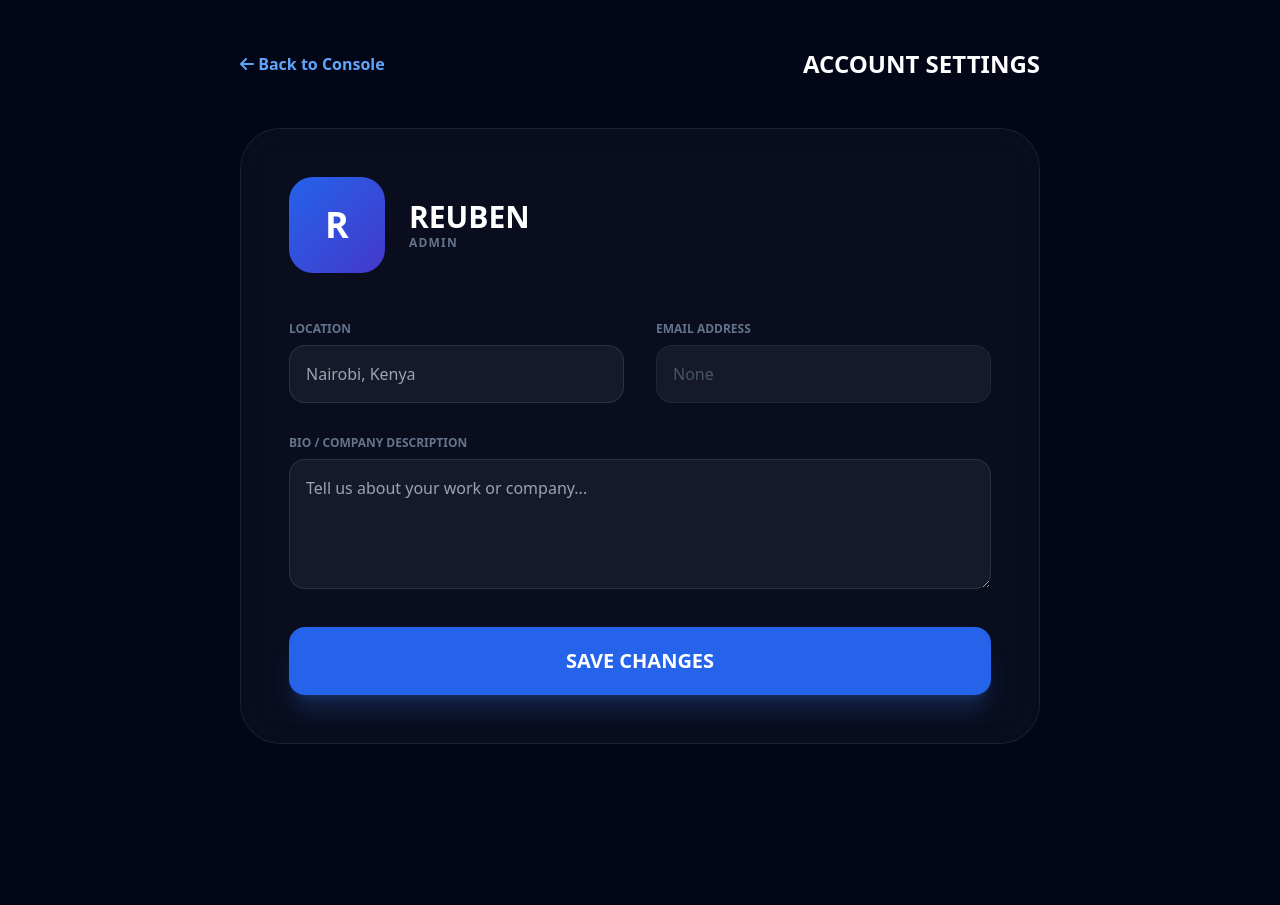
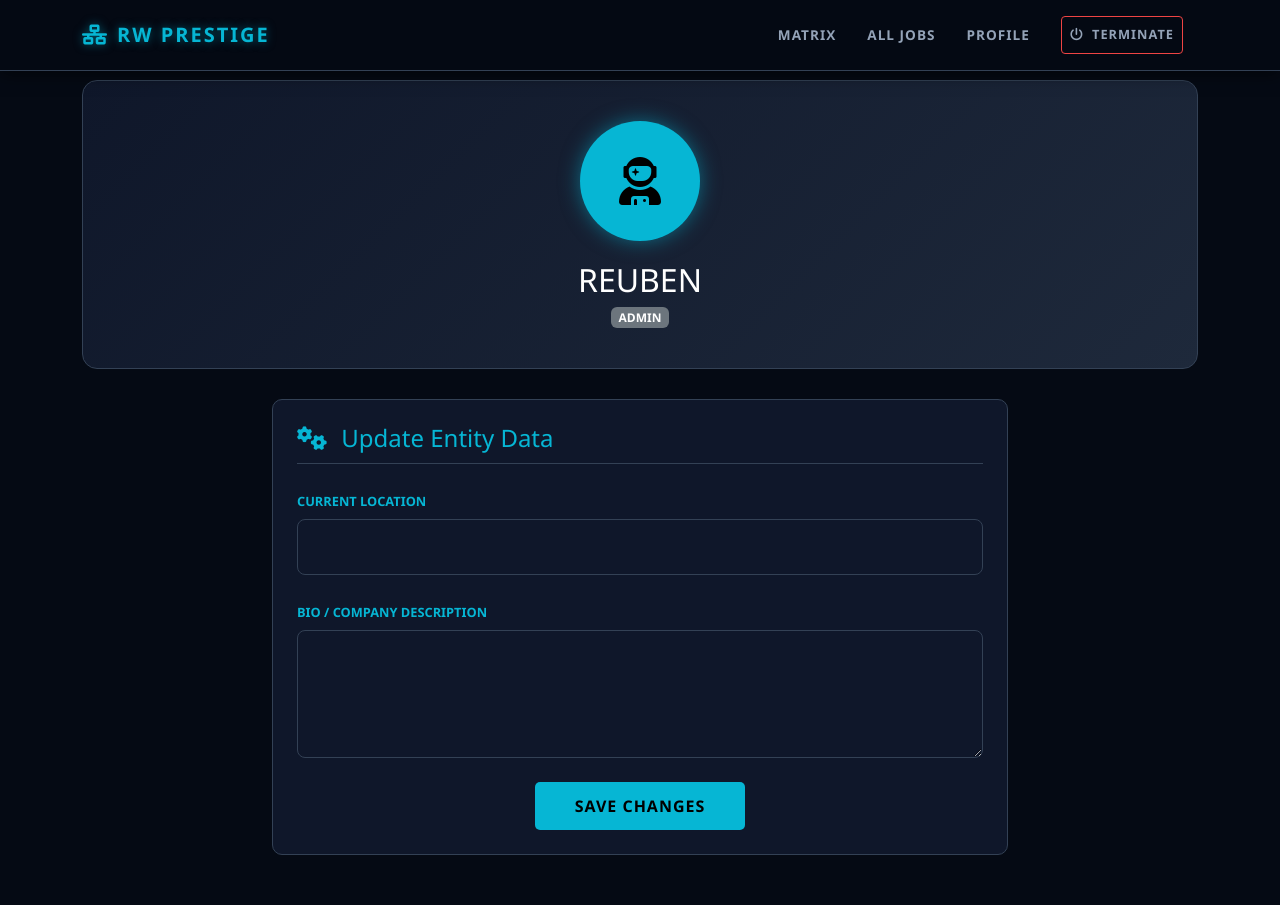
Before and after one commit to reubenwaithaka839-crypto/ute-web, a Flask app: page /profile in a window 1280 px wide. Before the commit the page ends 744 px from the top, so only its background shows below. Run offline with Flask 3, Linux system fonts and the light colour scheme; the visitor is signed in with stand-in values (Sample User, id 1); data comes from the database, SQL or seed files in the repository; some libraries are stand-ins or nearby versions.

Commit message:
Update profile page with Bootstrap and new styles

```diff
--- a/templates/profile.html
+++ b/templates/profile.html
@@ -3,54 +3,215 @@
 <head>
     <meta charset="UTF-8">
     <meta name="viewport" content="width=device-width, initial-scale=1.0">
-    <title>Profile | UTE_WEB</title>
-    <script src="https://cdn.tailwindcss.com"></script>
+    <title>RW Prestige - Profile</title>
+    <link href="https://cdn.jsdelivr.net/npm/bootstrap@5.3.0/dist/css/bootstrap.min.css" rel="stylesheet">
     <link rel="stylesheet" href="https://cdnjs.cloudflare.com/ajax/libs/font-awesome/6.0.0/css/all.min.css">
-    <style>.glass { background: rgba(255, 255, 255, 0.03); backdrop-filter: blur(15px); border: 1px solid rgba(255, 255, 255, 0.08); }</style>
+    <style>
+        :root {
+            --bg-dark: #050a14;
+            --panel-bg: #0f172a;
+            --accent-cyan: #06b6d4;
+        }
+
+        body {
+            background-color: var(--bg-dark);
+            color: #e2e8f0;
+            font-family: 'Segoe UI', sans-serif;
+            padding-top: 80px;
+            padding-bottom: 50px;
+        }
+
+        /* --- NAVBAR STYLES (SAME AS DASHBOARD) --- */
+        .navbar {
+            background: rgba(5, 10, 20, 0.95) !important;
+            border-bottom: 1px solid #334155;
+            box-shadow: 0 4px 15px rgba(0,0,0,0.5);
+            padding: 15px 0;
+        }
+
+        .navbar-brand {
+            color: var(--accent-cyan) !important;
+            font-weight: 900;
+            text-transform: uppercase;
+            letter-spacing: 2px;
+            text-shadow: 0 0 10px rgba(6, 182, 212, 0.5);
+        }
+
+        .nav-link {
+            color: #94a3b8 !important;
+            transition: all 0.3s ease;
+            text-transform: uppercase;
+            font-size: 0.85rem;
+            letter-spacing: 1px;
+            margin-right: 15px;
+            font-weight: 600;
+        }
+
+        .nav-link:hover, .nav-link.active {
+            color: var(--accent-cyan) !important;
+            text-shadow: 0 0 8px var(--accent-cyan);
+            transform: translateY(-2px);
+        }
+
+        /* --- LOGOUT BUTTON (RED GLOW) --- */
+        .btn-logout {
+            border: 1px solid #ef4444;
+            color: #ef4444;
+            padding: 8px 20px;
+            border-radius: 4px;
+            transition: all 0.3s;
+            text-transform: uppercase;
+            font-size: 0.8rem;
+            letter-spacing: 1px;
+            font-weight: 700;
+        }
+
+        .btn-logout:hover {
+            background: #ef4444;
+            color: #fff !important;
+            box-shadow: 0 0 20px #ef4444;
+            transform: scale(1.05);
+        }
+
+        /* --- PROFILE CARD STYLES --- */
+        .profile-header {
+            background: linear-gradient(135deg, #0f172a 0%, #1e293b 100%);
+            border: 1px solid #334155;
+            border-radius: 15px;
+            padding: 40px;
+            text-align: center;
+            margin-bottom: 30px;
+            position: relative;
+        }
+
+        .avatar-circle {
+            width: 120px;
+            height: 120px;
+            background: var(--accent-cyan);
+            border-radius: 50%;
+            margin: 0 auto 20px;
+            display: flex;
+            align-items: center;
+            justify-content: center;
+            font-size: 3rem;
+            color: #000;
+            box-shadow: 0 0 20px rgba(6, 182, 212, 0.5);
+        }
+
+        .form-control {
+            background: #0f172a;
+            border: 1px solid #334155;
+            color: #fff;
+            padding: 15px;
+            border-radius: 8px;
+        }
+
+        .form-control:focus {
+            background: #1e293b;
+            border-color: var(--accent-cyan);
+            color: #fff;
+            box-shadow: 0 0 15px rgba(6, 182, 212, 0.2);
+        }
+
+        .form-label {
+            color: var(--accent-cyan);
+            font-weight: 600;
+            text-transform: uppercase;
+            font-size: 0.8rem;
+        }
+
+        .btn-save {
+            background: var(--accent-cyan);
+            color: #000;
+            border: none;
+            padding: 12px 40px;
+            border-radius: 5px;
+            font-weight: bold;
+            text-transform: uppercase;
+            letter-spacing: 1px;
+            transition: 0.3s;
+        }
+
+        .btn-save:hover {
+            box-shadow: 0 0 30px var(--accent-cyan);
+            transform: scale(1.02);
+        }
+    </style>
 </head>
-<body class="bg-[#020617] text-slate-300 min-h-screen">
-    <div class="max-w-4xl mx-auto p-6 lg:p-12">
-        <header class="flex justify-between items-center mb-12">
-            <a href="/dashboard" class="text-blue-400 font-bold hover:underline"><i class="fa fa-arrow-left"></i> Back to Console</a>
-            <h1 class="text-2xl font-black text-white">ACCOUNT SETTINGS</h1>
-        </header>
+<body>
 
-        <div class="glass rounded-[2.5rem] p-8 lg:p-12">
-            <div class="flex items-center space-x-6 mb-12">
-                <div class="w-24 h-24 bg-gradient-to-br from-blue-600 to-indigo-700 rounded-3xl flex items-center justify-center text-4xl font-black text-white">
-                    {{ user['username'][0]|upper }}
+    <!-- NAVBAR -->
+    <nav class="navbar navbar-expand-lg navbar-dark fixed-top">
+        <div class="container">
+            <a class="navbar-brand" href="/dashboard"><i class="fas fa-network-wired me-2"></i>RW PRESTIGE</a>
+            <button class="navbar-toggler" type="button" data-bs-toggle="collapse" data-bs-target="#navbarNav">
+                <span class="navbar-toggler-icon"></span>
+            </button>
+            <div class="collapse navbar-collapse" id="navbarNav">
+                <ul class="navbar-nav ms-auto align-items-center">
+                    <li class="nav-item"><a class="nav-link" href="/dashboard">Matrix</a></li>
+                    <li class="nav-item"><a class="nav-link" href="/jobs">All Jobs</a></li>
+                    <li class="nav-item active"><a class="nav-link" href="/profile">Profile</a></li>
+                    <!-- LOGOUT BUTTON -->
+                    <li class="nav-item ms-2">
+                        <a class="nav-link btn-logout" href="/logout"><i class="fas fa-power-off me-1"></i> Terminate</a>
+                    </li>
+                </ul>
+            </div>
+        </div>
+    </nav>
+
+    <!-- MAIN CONTENT -->
+    <div class="container">
+
+        <!-- Alerts -->
+        {% with messages = get_flashed_messages() %}
+            {% if messages %}
+                <div class="alert alert-success mb-4" style="background: rgba(16, 185, 129, 0.1); border: 1px solid var(--accent-green); color: var(--accent-green);">
+                    <i class="fas fa-check-circle me-2"></i> {{ messages[0] }}
                 </div>
-                <div>
-                    <h2 class="text-3xl font-bold text-white">{{ user['username'] }}</h2>
-                    <p class="text-slate-500 uppercase tracking-widest text-xs font-bold">{{ user['role'] }}</p>
+            {% endif %}
+        {% endwith %}
+
+        <!-- Profile Header -->
+        <div class="profile-header">
+            <div class="avatar-circle">
+                <i class="fas fa-user-astronaut"></i>
+            </div>
+            <h2 class="text-white mb-0">{{ user.username }}</h2>
+            <span class="badge bg-secondary mt-2 text-uppercase">{{ user.role }}</span>
+        </div>
+
+        <!-- Edit Form -->
+        <div class="row justify-content-center">
+            <div class="col-md-8">
+                <div class="card" style="background: #0f172a; border: 1px solid #334155; border-radius: 10px;">
+                    <div class="card-body p-4">
+                        <h4 class="mb-4" style="color: var(--accent-cyan); border-bottom: 1px solid #334155; padding-bottom: 10px;">
+                            <i class="fas fa-cogs me-2"></i> Update Entity Data
+                        </h4>
+
+                        <form method="POST">
+                            <div class="mb-4">
+                                <label class="form-label">Current Location</label>
+                                <input type="text" name="location" class="form-control" value="{{ user.location or '' }}">
+                            </div>
+                            <div class="mb-4">
+                                <label class="form-label">Bio / Company Description</label>
+                                <textarea name="bio_or_company" class="form-control" rows="4">{{ user.bio_or_company or '' }}</textarea>
+                            </div>
+                            <div class="text-center">
+                                <button type="submit" class="btn btn-save">Save Changes</button>
+                            </div>
+                        </form>
+
+                    </div>
                 </div>
             </div>
+        </div>
 
-            <form action="/profile" method="POST" class="space-y-8">
-                <div class="grid grid-cols-1 md:grid-cols-2 gap-8">
-                    <div>
-                        <label class="block text-xs font-bold text-slate-500 mb-2 uppercase">Location</label>
-                        <input type="text" name="location" value="{{ user['location'] or '' }}" placeholder="Nairobi, Kenya"
-                            class="w-full bg-white/5 border border-white/10 p-4 rounded-2xl focus:border-blue-500 outline-none transition">
-                    </div>
-                    <div>
-                        <label class="block text-xs font-bold text-slate-500 mb-2 uppercase">Email Address</label>
-                        <input type="text" value="{{ user['email'] }}" disabled
-                            class="w-full bg-white/5 border border-white/5 p-4 rounded-2xl text-slate-600 cursor-not-allowed">
-                    </div>
-                </div>
+    </div>
 
-                <div>
-                    <label class="block text-xs font-bold text-slate-500 mb-2 uppercase">Bio / Company Description</label>
-                    <textarea name="bio_or_company" rows="4" placeholder="Tell us about your work or company..."
-                        class="w-full bg-white/5 border border-white/10 p-4 rounded-2xl focus:border-blue-500 outline-none transition">{{ user['bio_or_company'] or '' }}</textarea>
-                </div>
-
-                <button type="submit" class="w-full bg-blue-600 hover:bg-blue-500 text-white py-5 rounded-2xl font-black text-xl shadow-xl shadow-blue-500/20 transition-all">
-                    SAVE CHANGES
-                </button>
-            </form>
-        </div>
-    </div>
+    <script src="https://cdn.jsdelivr.net/npm/bootstrap@5.3.0/dist/js/bootstrap.bundle.min.js"></script>
 </body>
 </html>
```
